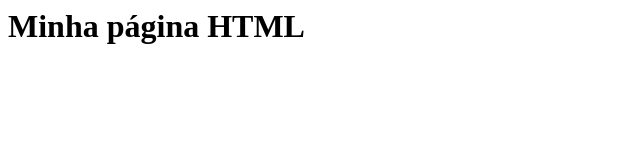
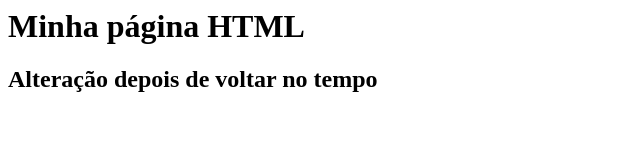
Before and after one commit to ivantag13/gama-no-github, a plain HTML site: page index.html in a window 1280 px wide. Shown: the whole page, without its empty margins (0-640 px from the left). Drawn offline with Linux system fonts and the light colour scheme.

Commit message:
arquivo index.html atualizado depois de voltar no tempo

```diff
--- a/index.html
+++ b/index.html
@@ -3,5 +3,6 @@
         <h1>
             Minha página HTML
         </h1>
+        <h2> Alteração depois de voltar no tempo</h2>
     </body>
 </html>
```
